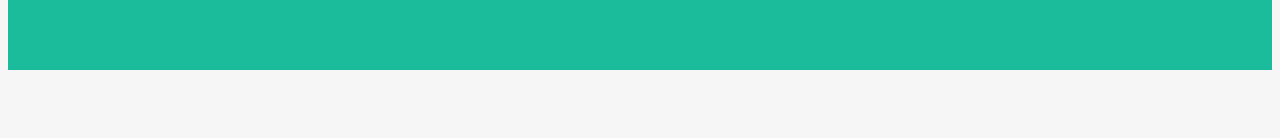
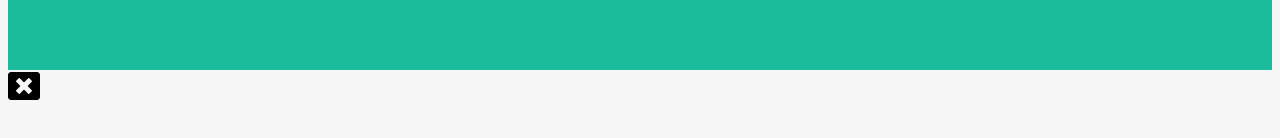
Before and after one commit to lindacom/lindacom.github.io, a plain HTML site: page index.html in a window 1280 px wide. Shown: the part 178-316 px from the top of the page. Drawn offline with Linux system fonts and the light colour scheme.

Commit message:
Update index.html

```diff
--- a/index.html
+++ b/index.html
@@ -5,6 +5,7 @@
     <title>Test page</title>
     <link rel="stylesheet" href="test.css" />
     <link rel="shortcut icon" href="#" />
+
     <link rel="https://cdnjs.cloudflare.com/ajax/libs/font-awesome/5.15.4/css/all.min.css" />
     <script src="https://use.fontawesome.com/releases/v5.0.8/js/all.js"></script>
 
@@ -26,7 +27,7 @@
             <h1>My store</h1>
 
         </header>
-<main></main>
+<main><i class="fas fa-window-close fa-2x"></i></main>
 <article></article>
 <aside></aside>
 <aside></aside>
```
